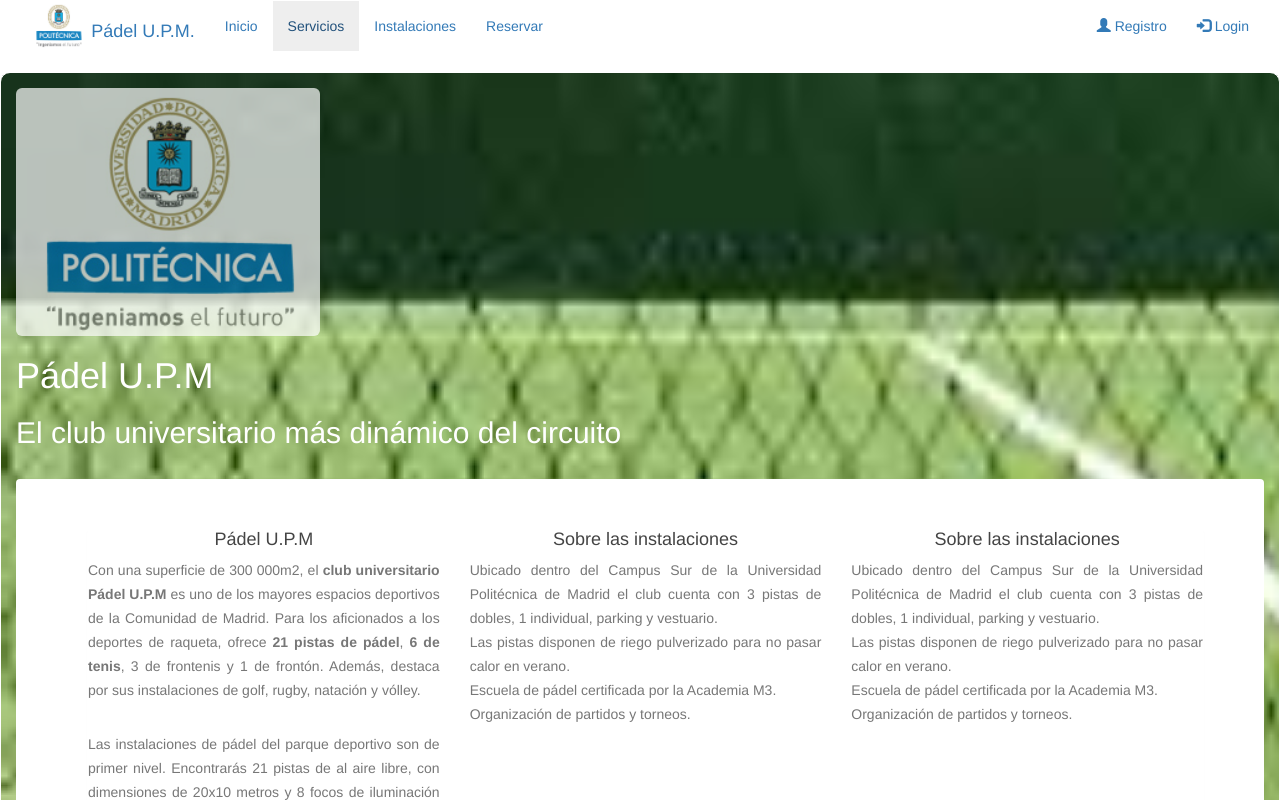
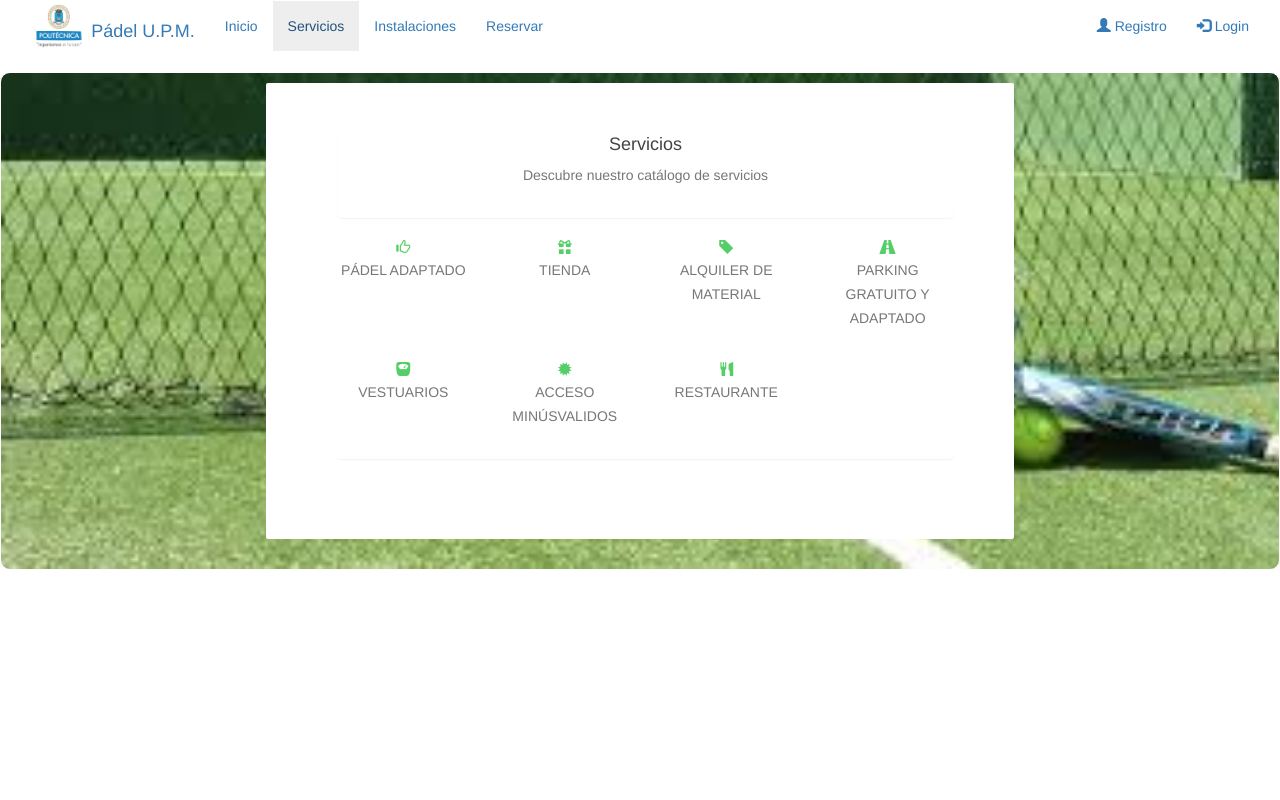
Before and after one commit to vpaniego/FENW-PrimeraPractica-Vanesa.Paniego, a plain HTML site: page SPA/index.html in a window 1280 px wide. Both pictures are taken after a click on the link "Servicios". Shown: the top 800 px of the page. Drawn offline with nearby package versions, Linux system fonts and the light colour scheme; no server answers.

Commit message:
vista para la opción de home y servicios

```diff
--- a/SPA/css/padel.css
+++ b/SPA/css/padel.css
@@ -42,6 +42,13 @@
   max-width: 80%;
   padding: 50px 60px 60px 71px;
 }
+.main-div-services {
+  background: #ffffff none repeat scroll 0 0;
+  border-radius: 2px;
+  margin: 10px auto 30px;
+  max-width: 60%;
+  padding: 50px 60px 60px 71px;
+}
 .main-div-home {
   background: #ffffff none repeat scroll 0 0;
   border-radius: 4px;
--- a/SPA/index.html
+++ b/SPA/index.html
@@ -53,20 +53,16 @@
                             <p class="text-justify">Si quieres jugar a tenis o a pádel en el <strong>club universitario Pádel U.P.M</strong>, prueba Playtomic. Reservar pista nunca había sido tan fácil.</p>
                         </div>
                         <div class="col-md-4">
-                            <h2>Sobre las instalaciones</h2>
+                            <h2>Escuela de pádel</h2>
                             <p class="text-justify">
-                            Ubicado dentro del Campus Sur de la Universidad Politécnica de Madrid el club cuenta con 3 pistas de dobles, 1 individual, parking y vestuario.<br/>
-                            Las pistas disponen de riego pulverizado para no pasar calor en verano.<br/>
-                            Escuela de pádel certificada por la Academia M3.<br/>
-                            Organización de partidos y torneos.</p>
+                            Ofrecemos clases de pádel de una hora de duración en grupos de entre 3 ó 4 personas durante 1 ó 2 horas por semana en un horario fijo. El pádel es un deporte que conlleva menos desgaste físico que otras prácticas como el tenis, por ejemplo, pero que al mismo tiempo nos mantiene en forma, entretiene y aporta grandes beneficios.</p>
+                            <p class="text-justify">La filosofía de nuestro club nos lleva a crear una escuela donde todos los jugadores puedan recibir un trato de calidad junto con una gran variedad de conocimientos que puedan aplicar en la pista.</p><p class="text-justify">Para nosotros el concepto de ESCUELA lleva consigo la planificación a largo plazo, el dinamismo entre profesores y alumnos y el establecimiento de relaciones interpersonales entre todos los integrantes del club, clientes y profesionales de la instalación. De esta forma todos podremos ir creciendo juntos temporada a temporada sin caer en la monotonía y en el estancamiento de nuestro juego.</p><p class="text-justify">Para ello seleccionamos rigurosamente a nuestros profesores, todos ellos con una formación específica en Pádel. Porque no sólo es importante pegarle bien a la bola, sino que los conocimientos de preparación física, psicología, lesiones y metodología de la enseñanza son los que van a hacer que nuestros jugadores progresen de forma multidireccional y, sobre todo, segura.</p><p class="text-justify">A la hora de crear los grupos nuestros profesores realizarán una prueba de nivel a cada jugador para que el aprovechamiento de las clases sea óptimo.</p><p class="text-justify">Desde la Dirección de Pádel U.P.M esperamos que aprendan y, sobre todo, disfruten mucho de esta escuela que, sin duda, es una de nuestras mayores apuestas.</p>
                         </div>
                         <div class="col-md-4">
-                            <h2>Sobre las instalaciones</h2>
+                            <h2>Torneos de pádel</h2>
                             <p class="text-justify">
-                            Ubicado dentro del Campus Sur de la Universidad Politécnica de Madrid el club cuenta con 3 pistas de dobles, 1 individual, parking y vestuario.<br/>
-                            Las pistas disponen de riego pulverizado para no pasar calor en verano.<br/>
-                            Escuela de pádel certificada por la Academia M3.<br/>
-                            Organización de partidos y torneos.</p>
+                            Con carácter mensual se organizan distintos tipos de eventos para fomentar la participación de todas las personas que juegan al pádel en nuestras instalaciones. Hay torneos cortos, campeonatos y muchos niveles… Si lo tuyo es el espíritu de competición sana, no dudes en apuntarte.</p>
+                            <img src="imgs/raqueta_suelo.jpg" class="img-responsive img-rounded" width="360" height="236">
                         </div>
                     </div>
                 </div>
--- /dev/null
+++ b/SPA/servicios.html
@@ -0,0 +1,42 @@
+<div class="page" id="servicesPage">
+    <div class="main-div-services">
+        <div class="panel">
+            <div class="panel">
+                <h2>Servicios</h2>
+                <p>Descubre nuestro catálogo de servicios</p>
+            </div>
+            <div class="row">
+                <div class="col-md-3">
+                    <i class="glyphicon glyphicon-thumbs-up" style="color: #54ce66"></i>
+                    <p>PÁDEL ADAPTADO</p>
+                </div>
+                <div class="col-md-3">
+                    <i class="glyphicon glyphicon-gift" style="color: #54ce66"></i>
+                    <p>TIENDA</p>
+                </div>
+                <div class="col-md-3">
+                    <i class="glyphicon glyphicon-tag" style="color: #54ce66"></i>
+                    <p>ALQUILER DE MATERIAL</p>
+                </div>
+                <div class="col-md-3">
+                    <i class="glyphicon glyphicon-road" style="color: #54ce66"></i>
+                    <p>PARKING GRATUITO Y ADAPTADO</p>
+                </div>
+            </div>
+            <div class="row">
+                <div class="col-md-3">
+                    <i class="glyphicon glyphicon-scale" style="color: #54ce66"></i>
+                    <p>VESTUARIOS</p>
+                </div>
+                <div class="col-md-3">
+                    <i class="glyphicon glyphicon-certificate" style="color: #54ce66"></i>
+                    <p>ACCESO MINÚSVALIDOS</p>
+                </div>
+                <div class="col-md-3">
+                    <i class="glyphicon glyphicon-cutlery" style="color: #54ce66"></i>
+                    <p>RESTAURANTE</p>
+                </div>
+            </div>
+        </div>
+    </div>
+</div>
```
Also changed, not shown: SPA/instalaciones.html (line endings or trailing spaces).
